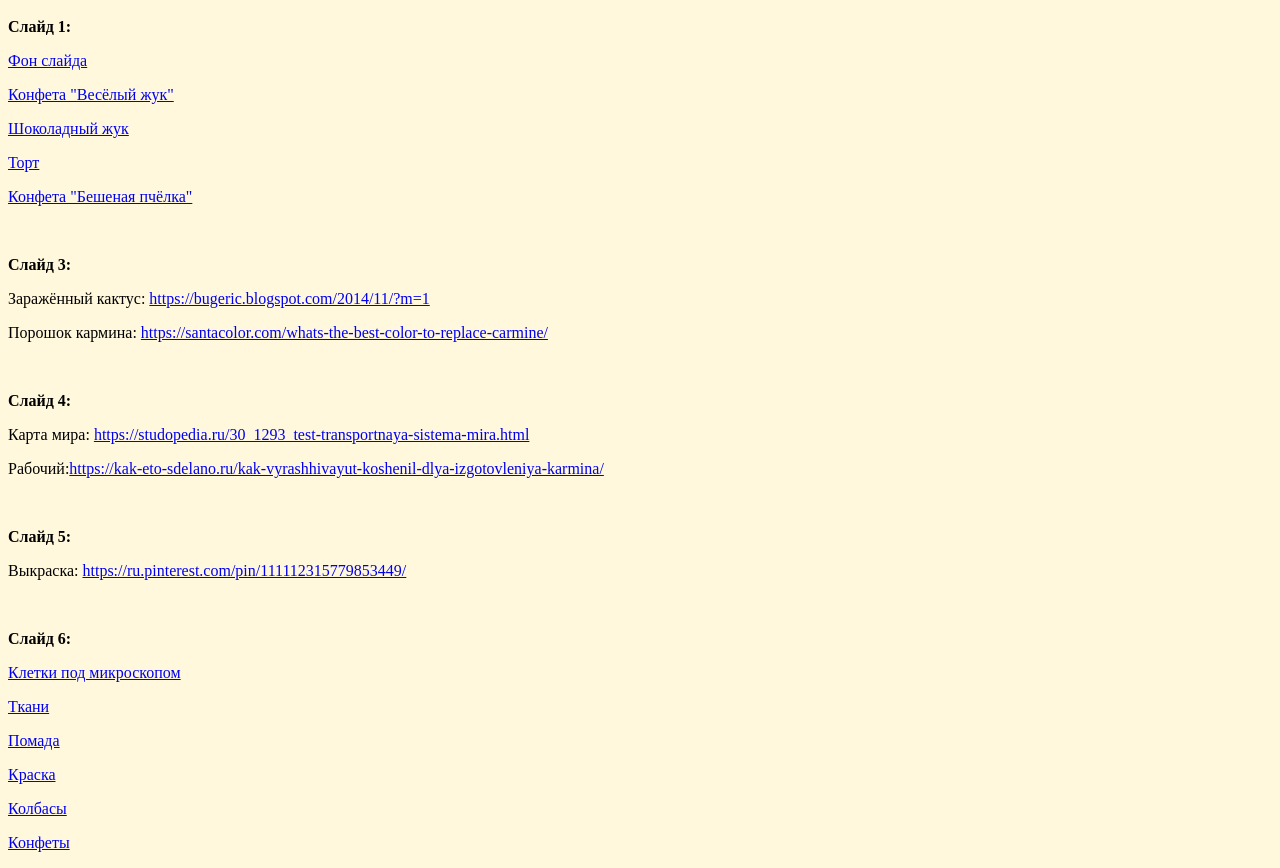
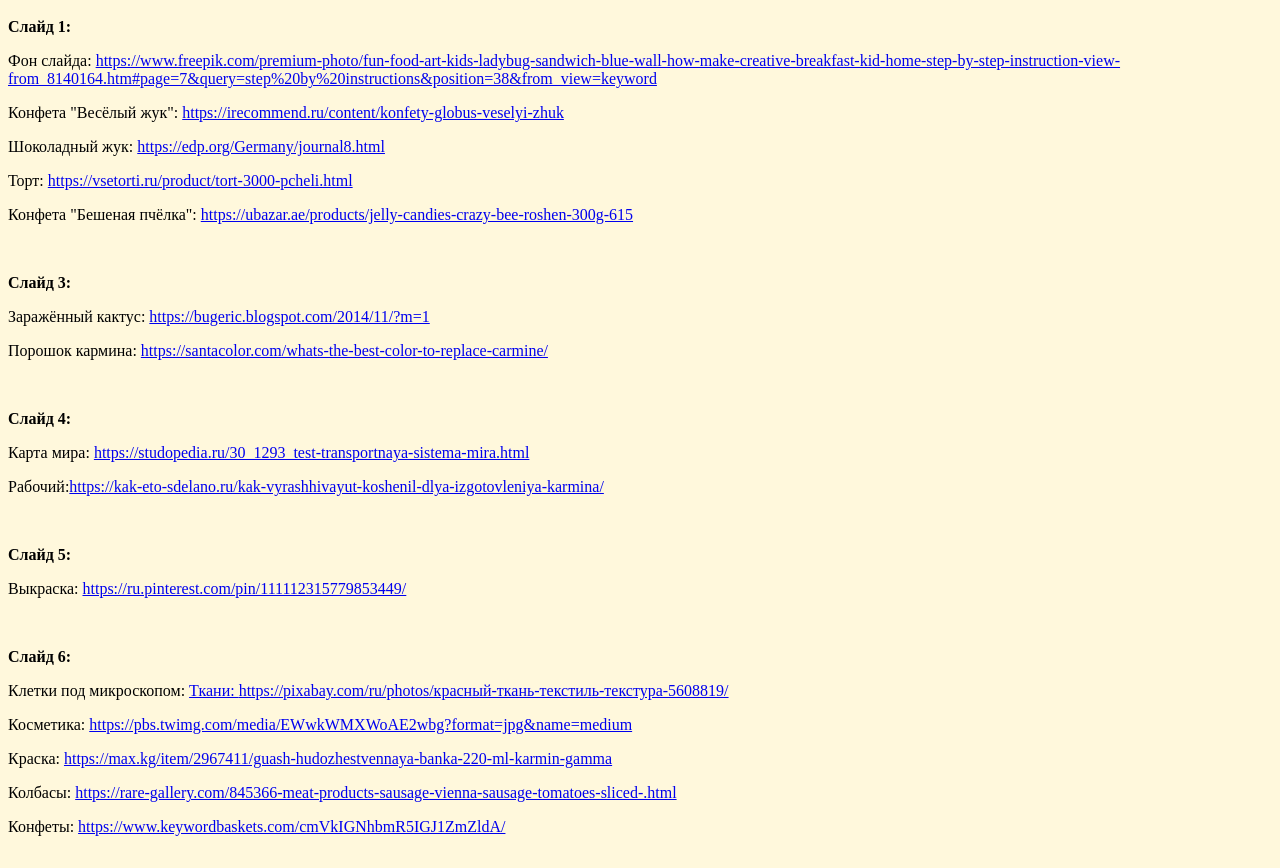
Before and after one commit to AlinaKl13/links, a plain HTML site: page index.html in a window 1280 px wide. Shown: the part 48-916 px from the top of the page. Drawn offline with Linux system fonts and the light colour scheme.

Commit message:
Update index.html

```diff
--- a/index.html
+++ b/index.html
@@ -6,11 +6,11 @@
 
 	<h1>Материалы к презентации "Мы каждый день едим жуков!"</h1>
 	<strong>Слайд 1:</strong>
-	<p><a href="https://img.freepik.com/free-photo/fun-food-art-kids-ladybug-sandwich-blue-wall-how-make-creative-breakfast-kid-home-step-by-step-instruction-view-from_69064-1823.jpg?size=626&ext=jpg">Фон слайда</a></p>
-	<p><a href="https://irecommend.ru/sites/default/files/product-images/263333/ylhsfJCEt3s9fYeaZNthuQ.jpg">Конфета "Весёлый жук"</a></p>
-	<p><a href="https://edp.org/Germany/Ulm/ChocolateBug.jpg">Шоколадный жук</a></p>
-	<p><a href="http://klublady.ru/uploads/posts/2022-02/1644861912_59-klublady-ru-p-medovik-s-sotami-foto-66.jpg">Торт</a></p>
-	<p><a href="https://kinder-podarok.ru/wp-content/uploads/Sbor1/beshennaya_pchelka_1_0.png">Конфета "Бешеная пчёлка"</a></p>
+	<p>Фон слайда: <a href="https://www.freepik.com/premium-photo/fun-food-art-kids-ladybug-sandwich-blue-wall-how-make-creative-breakfast-kid-home-step-by-step-instruction-view-from_8140164.htm#page=7&query=step%20by%20instructions&position=38&from_view=keyword">https://www.freepik.com/premium-photo/fun-food-art-kids-ladybug-sandwich-blue-wall-how-make-creative-breakfast-kid-home-step-by-step-instruction-view-from_8140164.htm#page=7&query=step%20by%20instructions&position=38&from_view=keyword</a></p>
+	<p>Конфета "Весёлый жук": <a href="https://irecommend.ru/content/konfety-globus-veselyi-zhuk">https://irecommend.ru/content/konfety-globus-veselyi-zhuk</a></p>
+	<p>Шоколадный жук: <a href="https://edp.org/Germany/journal8.html">https://edp.org/Germany/journal8.html</a></p>
+	<p>Торт: <a href="https://vsetorti.ru/product/tort-3000-pcheli.html">https://vsetorti.ru/product/tort-3000-pcheli.html</a></p>
+	<p>Конфета "Бешеная пчёлка": <a href="https://ubazar.ae/products/jelly-candies-crazy-bee-roshen-300g-615">https://ubazar.ae/products/jelly-candies-crazy-bee-roshen-300g-615</a></p>
 	<p>&nbsp;</p>
 	<strong>Слайд 3:</strong>
 	<p>Заражённый кактус: <a href="https://bugeric.blogspot.com/2014/11/?m=1">https://bugeric.blogspot.com/2014/11/?m=1</a></p>
@@ -24,12 +24,12 @@
 	<p>Выкраска: <a href="https://ru.pinterest.com/pin/111112315779853449/">https://ru.pinterest.com/pin/111112315779853449/</a></p>
 	<p>&nbsp;</p>
 	<strong>Слайд 6:</strong>
-	<p><a href="https://100-bal.ru/pars_docs/refs/180/179752/179752_html_m446ccd20.jpg">Клетки под микроскопом</a></p>
-	<p><a href="https://pixabay.com/ru/photos/%D0%BA%D1%80%D0%B0%D1%81%D0%BD%D1%8B%D0%B9-%D1%82%D0%BA%D0%B0%D0%BD%D1%8C-%D1%82%D0%B5%D0%BA%D1%81%D1%82%D0%B8%D0%BB%D1%8C-%D1%82%D0%B5%D0%BA%D1%81%D1%82%D1%83%D1%80%D0%B0-5608819/">Ткани</a></p>
-	<p><a href="https://i.pinimg.com/736x/b6/cb/91/b6cb914f5781d3dc822c5d6a475e853a.jpg">Помада</a></p>
-	<p><a href="https://cdn3.static1-sima-land.com/items/2455856/0/700-nw.jpg">Краска</a></p>
-	<p><a href="https://vesti-nesvetay.ru/wp-content/uploads/2021/02/Meat_products_Sausage_Vienna_sausage_Tomatoes_544169_3840x2160-1024x576.jpg">Колбасы</a></p>
-	<p><a href="https://pm1.narvii.com/6809/c1d1703eecb737254ad30726030443c298d9a778v2_hq.jpg ">Конфеты</a></p>
+	<p>Клетки под микроскопом: <a href="https://100-bal.ru/himiya/179752/index.html>https://100-bal.ru/himiya/179752/index.html</a></p>
+	<p>Ткани: <a href="https://pixabay.com/ru/photos/красный-ткань-текстиль-текстура-5608819/">https://pixabay.com/ru/photos/красный-ткань-текстиль-текстура-5608819/</a></p>
+	<p>Косметика: <a href="https://pbs.twimg.com/media/EWwkWMXWoAE2wbg?format=jpg&name=medium">https://pbs.twimg.com/media/EWwkWMXWoAE2wbg?format=jpg&name=medium</a></p>
+	<p>Краска: <a href="https://max.kg/item/2967411/guash-hudozhestvennaya-banka-220-ml-karmin-gamma">https://max.kg/item/2967411/guash-hudozhestvennaya-banka-220-ml-karmin-gamma</a></p>
+	<p>Колбасы: <a href="https://rare-gallery.com/845366-meat-products-sausage-vienna-sausage-tomatoes-sliced-.html">https://rare-gallery.com/845366-meat-products-sausage-vienna-sausage-tomatoes-sliced-.html</a></p>
+	<p>Конфеты: <a href="https://www.keywordbaskets.com/cmVkIGNhbmR5IGJ1ZmZldA/">https://www.keywordbaskets.com/cmVkIGNhbmR5IGJ1ZmZldA/</a></p>
 
 
 </body>
```
